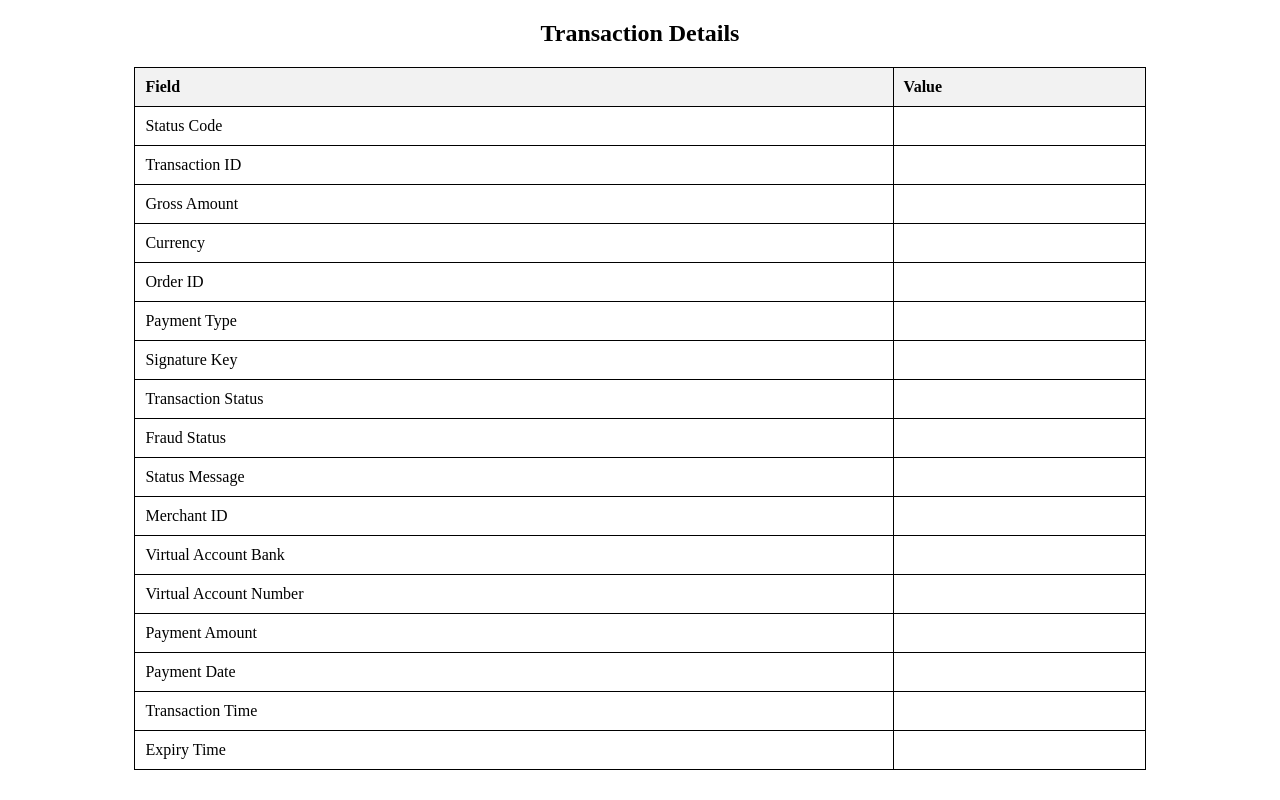
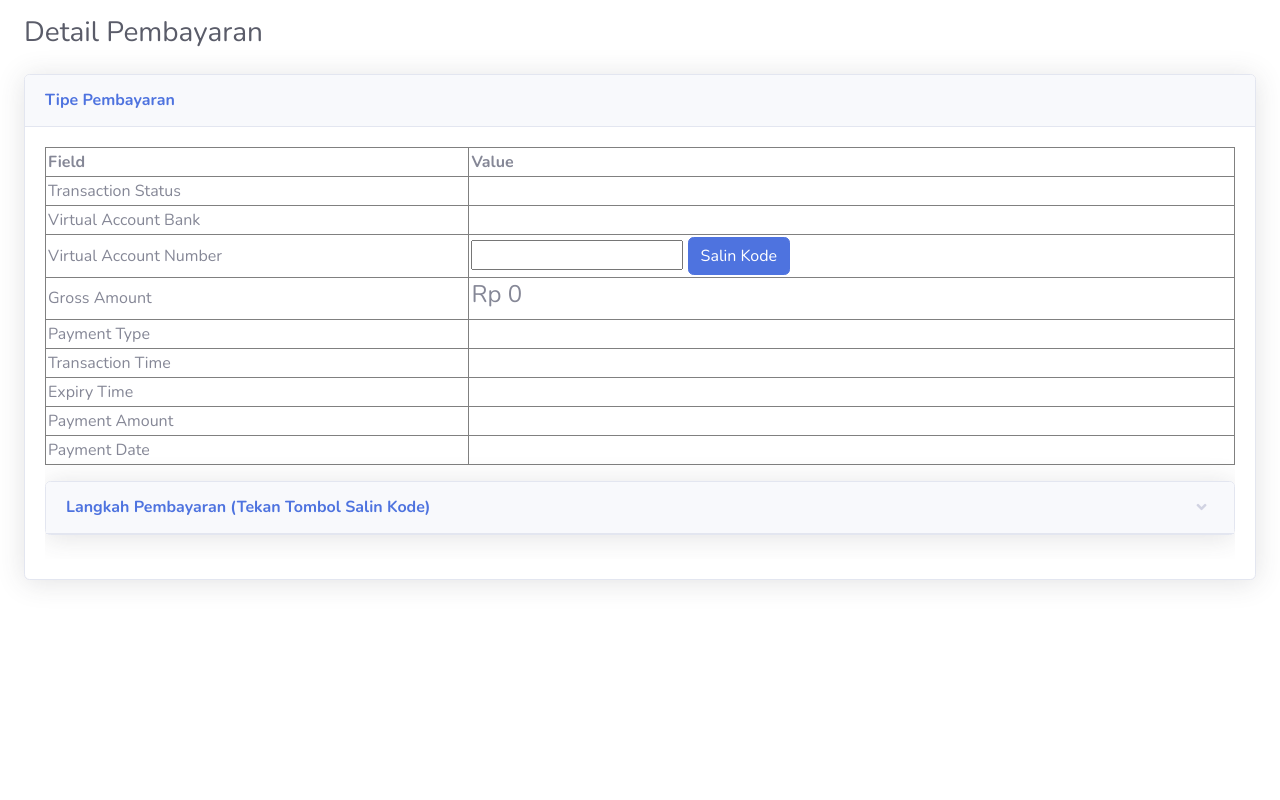
Before and after one commit to ikhlasul0507/peradi-nusantara, a CodeIgniter app: the page made by application/views/p/admin/detail_transaction.php in a window 1280 px wide. Run offline with CodeIgniter, Linux system fonts and the light colour scheme; data that the repository does not hold is empty; some libraries are stand-ins or nearby versions.

Commit message:
Update Bug

```diff
--- a/application/controllers/P/Scheduler.php
+++ b/application/controllers/P/Scheduler.php
@@ -24,6 +24,9 @@ class Scheduler extends CI_Controller
 		parent::__construct();
 		$this->load->model('Mbg','M');
 		$this->load->library('service');
+		$this->load->dbutil();
+        $this->load->helper('file');
+        $this->load->helper('download');
 	}
 	public function index()
 	{
--- a/application/views/p/admin/detail_transaction.php
+++ b/application/views/p/admin/detail_transaction.php
@@ -1,47 +1,114 @@
 <!DOCTYPE html>
 <html lang="en">
+
 <head>
-    <meta charset="UTF-8">
-    <meta name="viewport" content="width=device-width, initial-scale=1.0">
-    <title>Transaction Details</title>
-    <style>
-        table {
-            width: 80%;
-            margin: 20px auto;
-            border-collapse: collapse;
-        }
-        table, th, td {
-            border: 1px solid black;
-            padding: 10px;
-            text-align: left;
-        }
-        th {
-            background-color: #f2f2f2;
-        }
-    </style>
+
+    <meta charset="utf-8">
+    <meta http-equiv="X-UA-Compatible" content="IE=edge">
+    <meta name="viewport" content="width=device-width, initial-scale=1, shrink-to-fit=no">
+    <meta name="description" content="">
+    <meta name="author" content="">
+
+    <title>Peradi Nusantara</title>
+
+    <!-- Custom fonts for this template-->
+    <link href="<?= base_url('assets/p/sistem/');?>vendor/fontawesome-free/css/all.min.css" rel="stylesheet" type="text/css">
+    <link
+        href="https://fonts.googleapis.com/css?family=Nunito:200,200i,300,300i,400,400i,600,600i,700,700i,800,800i,900,900i"
+        rel="stylesheet">
+
+    <!-- Custom styles for this template-->
+    <link href="<?= base_url('assets/p/sistem/');?>css/sb-admin-2.min.css" rel="stylesheet">
+     <link href="<?= base_url('assets/p/sistem/');?>vendor/datatables/dataTables.bootstrap4.min.css" rel="stylesheet">
+
+  <script src="//ajax.googleapis.com/ajax/libs/jquery/1.11.0/jquery.min.js"></script>
 </head>
-<body>
 
-    <h2 style="text-align:center;">Transaction Details</h2>
-
-    <table>
+<body id="page-top">
+        <input type="hidden" name="result_type" id="result-type" value=""></div>
+        <input type="hidden" name="result_data" id="result-data" value=""></div>
+        <div class="container-fluid">
+        <!-- Page Heading -->
+            <div class="d-sm-flex mt-3 align-items-center justify-content-between mb-4">
+                <h6 class="h3 mb-0 text-gray-800">Detail Pembayaran</h6>
+            </div>
+            <div class="row">
+                <div class="col-lg-12">
+                    <!-- Basic Card Example -->
+                    <div class="card shadow mb-4">
+                        <div class="card-header py-3">
+                            <h6 class="m-0 font-weight-bold text-primary">Tipe Pembayaran</h6>
+                        </div>
+                        <div class="card-body">
+                            <div class="table-responsive">
+                                    <table class="" width="100%" cellpadding="2" border="1">
+                                        <thead>
                                         <tr>
                                             <th>Field</th>
                                             <th>Value</th>
                                         </tr>
                                         <tr>
+                                            <td>Transaction Status</td>
+                                            <td><?= htmlspecialchars($transaction->transaction_status) ?></td>
+                                        </tr>
+                                        <tr>
+                                            <td>Virtual Account Bank</td>
+                                            <td><h1><?= htmlspecialchars($transaction->va_numbers[0]->bank) ?></h1></td>
+                                        </tr>
+                                        <?php if($transaction->va_numbers[0]->va_number == "Y") {?>
+                                        <tr>
+                                            <td colspan="2">
+                                                <img src="https://api.midtrans.com/v2/qris/<?= htmlspecialchars($transaction->transaction_id_qrcode) ?>/qr-code" style="width: 300px; height: 300px;">
+                                                <a href="https://api.midtrans.com/v2/qris/<?= htmlspecialchars($transaction->transaction_id_qrcode) ?>/qr-code">Download Gambar</a>
+                                            </td>
+                                        </tr>
+                                        <?php }else{ ?>
+                                        <tr>
+                                            <td>Virtual Account Number</td>
+                                            <td>
+                                                 <input type="text" value="<?= htmlspecialchars($transaction->va_numbers[0]->va_number);?>" id="copyText" readonly>
+                                                <button class="btn btn-primary" onclick="copyText()">Salin Kode</button>
+                                            </td>
+                                        </tr>
+                                        <?php }?>
+                                        <!-- <tr>
                                             <td>Status Code</td>
                                             <td><?= htmlspecialchars($transaction->status_code) ?></td>
+                                        </tr> -->
+                                       <!--  <tr>
+                                            <td>Transaction ID</td>
+                                            <td><?= htmlspecialchars($transaction->transaction_id) ?></td>
+                                        </tr> -->
+                                        <tr>
+                                            <td>Gross Amount</td>
+                                            <td>
+                                                <h4>
+                                                 <?= "Rp " . number_format(htmlspecialchars($transaction->gross_amount), 0, ',', '.');?>
+                                                <h4>
+                                            </td>
                                         </tr>
                                         <tr>
-            <td>Transaction ID</td>
-            <td><?= htmlspecialchars($transaction->transaction_id) ?></td>
+                                            <td>Payment Type</td>
+                                            <td><?= htmlspecialchars($transaction->payment_type) ?></td>
                                         </tr>
                                         <tr>
-            <td>Gross Amount</td>
-            <td><?= htmlspecialchars($transaction->gross_amount) ?></td>
+                                            <td>Transaction Time</td>
+                                            <td><?= htmlspecialchars($transaction->transaction_time) ?></td>
                                         </tr>
                                         <tr>
+                                            <td>Expiry Time</td>
+                                            <td><?= htmlspecialchars($transaction->expiry_time) ?></td>
+                                        </tr>
+
+                                        <tr>
+                                            <td>Payment Amount</td>
+                                            <td><?= htmlspecialchars($transaction->payment_amounts[0]->amount) ?></td>
+                                        </tr>
+                                        <tr>
+                                            <td>Payment Date</td>
+                                            <td><?= htmlspecialchars($transaction->payment_amounts[0]->paid_at) ?></td>
+                                        </tr>
+                                       <!--  <tr>
                                             <td>Currency</td>
                                             <td><?= htmlspecialchars($transaction->currency) ?></td>
                                         </tr>
@@ -49,18 +116,12 @@
                                             <td>Order ID</td>
                                             <td><?= htmlspecialchars($transaction->order_id) ?></td>
                                         </tr>
-        <tr>
-            <td>Payment Type</td>
-            <td><?= htmlspecialchars($transaction->payment_type) ?></td>
-        </tr>
+
                                         <tr>
                                             <td>Signature Key</td>
                                             <td><?= htmlspecialchars($transaction->signature_key) ?></td>
                                         </tr>
-        <tr>
-            <td>Transaction Status</td>
-            <td><?= htmlspecialchars($transaction->transaction_status) ?></td>
-        </tr>
+
                                         <tr>
                                             <td>Fraud Status</td>
                                             <td><?= htmlspecialchars($transaction->fraud_status) ?></td>
@@ -72,32 +133,64 @@
                                         <tr>
                                             <td>Merchant ID</td>
                                             <td><?= htmlspecialchars($transaction->merchant_id) ?></td>
-        </tr>
-        <tr>
-            <td>Virtual Account Bank</td>
-            <td><?= htmlspecialchars($transaction->va_numbers[0]->bank) ?></td>
-        </tr>
-        <tr>
-            <td>Virtual Account Number</td>
-            <td><?= htmlspecialchars($transaction->va_numbers[0]->va_number) ?></td>
-        </tr>
-        <tr>
-            <td>Payment Amount</td>
-            <td><?= htmlspecialchars($transaction->payment_amounts[0]->amount) ?></td>
-        </tr>
-        <tr>
-            <td>Payment Date</td>
-            <td><?= htmlspecialchars($transaction->payment_amounts[0]->paid_at) ?></td>
-        </tr>
-        <tr>
-            <td>Transaction Time</td>
-            <td><?= htmlspecialchars($transaction->transaction_time) ?></td>
-        </tr>
-        <tr>
-            <td>Expiry Time</td>
-            <td><?= htmlspecialchars($transaction->expiry_time) ?></td>
-        </tr>
+                                        </tr> -->
+
+
+                                        </thead>
                                     </table>
+                                    <!-- Collapsable Card Example -->
+                            <div class="card shadow mb-4 mt-3">
+                                <!-- Card Header - Accordion -->
+                                <a href="#collapseCardExample" class="d-block card-header py-3" data-toggle="collapse"
+                                    role="button" aria-expanded="true" aria-controls="collapseCardExample">
+                                    <h6 class="m-0 font-weight-bold text-primary">Langkah Pembayaran (Tekan Tombol Salin Kode)</h6>
+                                </a>
+                                <!-- Card Content - Collapse -->
+                                <div class="collapse" id="collapseCardExample">
+                                    <div class="card-body">
+                                        <?= $transaction->langkahPembayaran;?>
+                                    </div>
+                                </div>
+                            </div>
+                            </div>
+                        </div>
+                    </div>
+                </div>
+            </div>
+        </div>
+</body>
 
-</body>
-</html>
+
+<!-- Bootstrap core JavaScript-->
+<script src="<?= base_url('assets/p/sistem/');?>vendor/jquery/jquery.min.js"></script>
+<script src="<?= base_url('assets/p/sistem/');?>vendor/bootstrap/js/bootstrap.bundle.min.js"></script>
+
+<!-- Core plugin JavaScript-->
+<script src="<?= base_url('assets/p/sistem/');?>vendor/jquery-easing/jquery.easing.min.js"></script>
+
+<!-- Custom scripts for all pages-->
+<script src="<?= base_url('assets/p/sistem/');?>js/sb-admin-2.min.js"></script>
+
+
+<!-- Page level plugins -->
+<script src="<?= base_url('assets/p/sistem/');?>vendor/datatables/jquery.dataTables.min.js"></script>
+<script src="<?= base_url('assets/p/sistem/');?>vendor/datatables/dataTables.bootstrap4.min.js"></script>
+
+<!-- Page level custom scripts -->
+<script src="<?= base_url('assets/p/sistem/');?>js/demo/datatables-demo.js"></script>
+ <script>
+        function copyText() {
+            // Get the text field
+            var copyText = document.getElementById("copyText");
+
+            // Select the text field
+            copyText.select();
+            copyText.setSelectionRange(0, 99999); // For mobile devices
+
+            // Copy the text inside the text field
+            document.execCommand("copy");
+
+            // Alert the copied text
+            alert("Copied the text: " + copyText.value);
+        }
+    </script>
--- a/application/views/p/admin/valid_order.php
+++ b/application/views/p/admin/valid_order.php
@@ -92,9 +92,9 @@
 
                                 <?php } ?>
 
-                                <a class="btn btn-primary btn-circle" target="blank" href="<?= base_url('P/Payment/getDetailTransaction/'.$op['id_virtual_account']);?>">
+                               <!--  <a class="btn btn-primary btn-circle" target="blank" href="<?= base_url('P/Payment/getDetailTransaction/'.$op['id_virtual_account']);?>">
                                     <i class="fas fa-paper-plane"></i>
-                                </a>
+                                </a> -->
 
                             </td>
                         </tr>
```
Also changed, not shown: application/controllers/P/Migrate.php (+18 -0 lines), application/controllers/P/Payment.php (+81 -6 lines), application/controllers/Welcome.php (+12 -0 lines), application/models/Database_model.php (added, +60 -0 lines), application/views/p/admin/virtual_payment.php (+11 -10 lines). Lines whose indentation alone changed are shown as unchanged.
